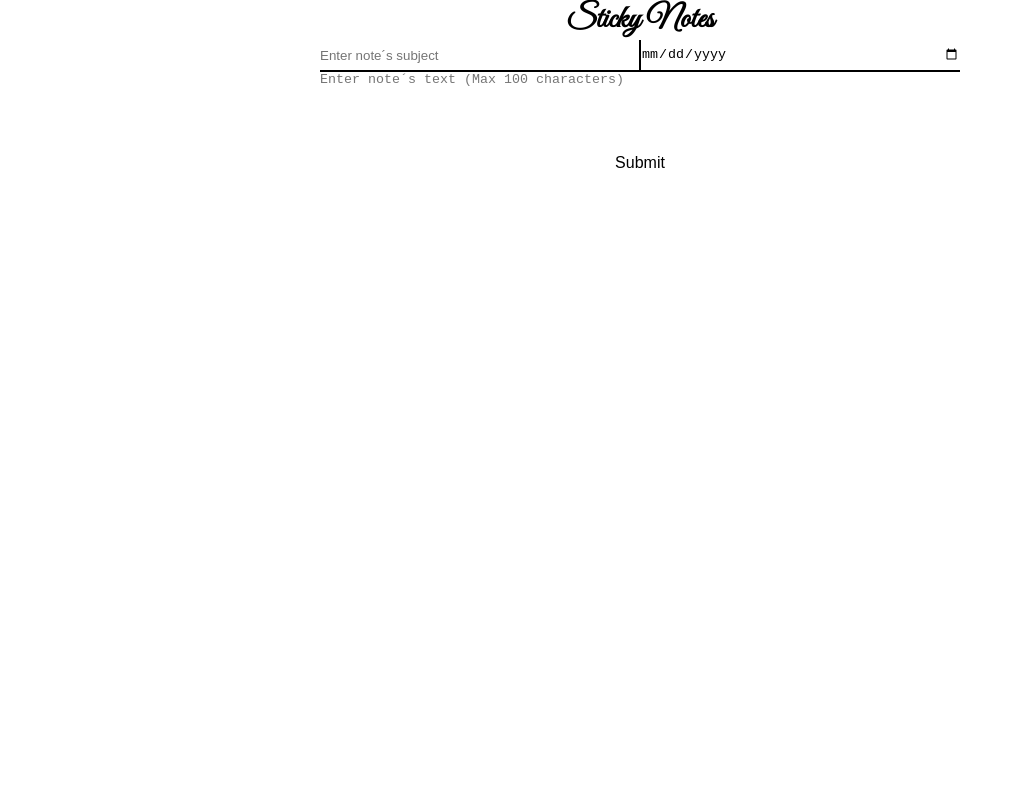
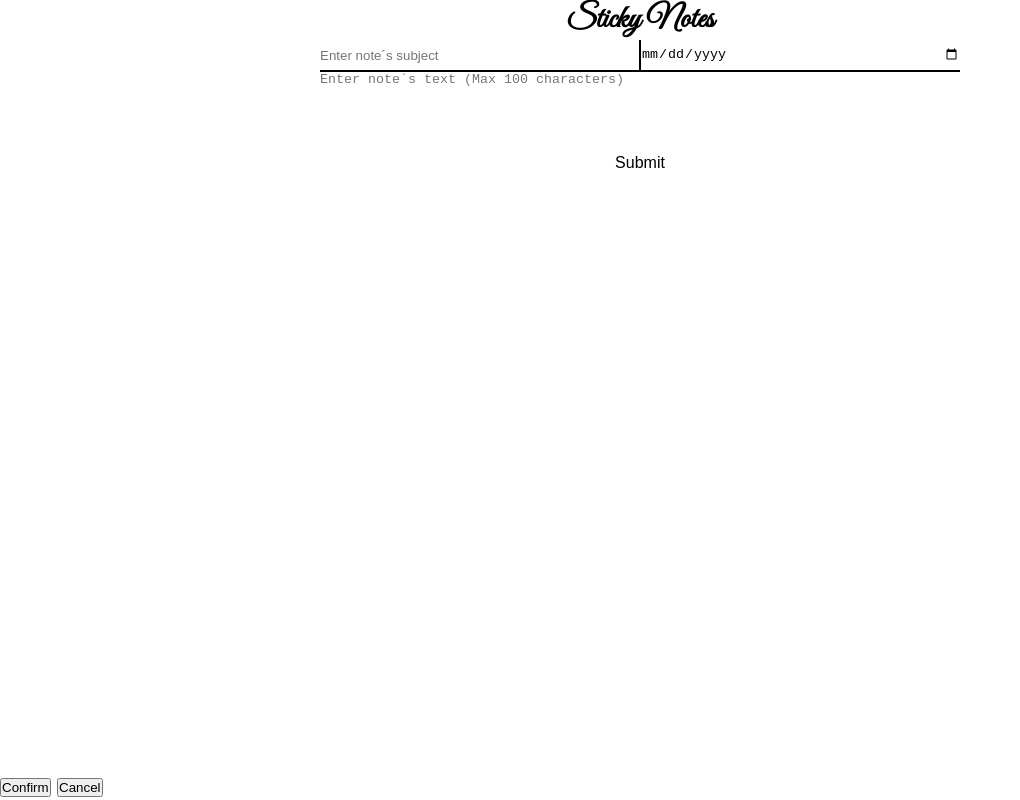
Before and after one commit to bennicodes/sticky-notes-app, a website built with Vite: page index.html in a window 1280 px wide. Shown: the whole page, without its empty margins (0-1020 px from the left). Built offline with nearby package versions, Linux system fonts and the light colour scheme.

Commit message:
implement modal structure

```diff
--- a/index.html
+++ b/index.html
@@ -50,6 +50,15 @@
       </section>
       <section class="notes-container"></section>
     </main>
+    <div class="delete-modal">
+      <div class="delete-modal__container">
+        <p class="delete-modal__text"></p>
+        <div class="delete-modal__button-container">
+          <button class="delete-modal__confirm-button">Confirm</button>
+          <button class="delete-modal__cancel-button">Cancel</button>
+        </div>
+      </div>
+    </div>
     <script type="module" src="/src/js/app.js"></script>
   </body>
 </html>
--- a/src/js/addNotes.js
+++ b/src/js/addNotes.js
@@ -18,8 +18,6 @@ const addNotes = (subject, date, text) => {
     rotation: generateRandomNumber(),
   };
   notesArray.push(note);
-  console.log(notesArray);
-
   storeNotes(notesArray);
 };
 
```
